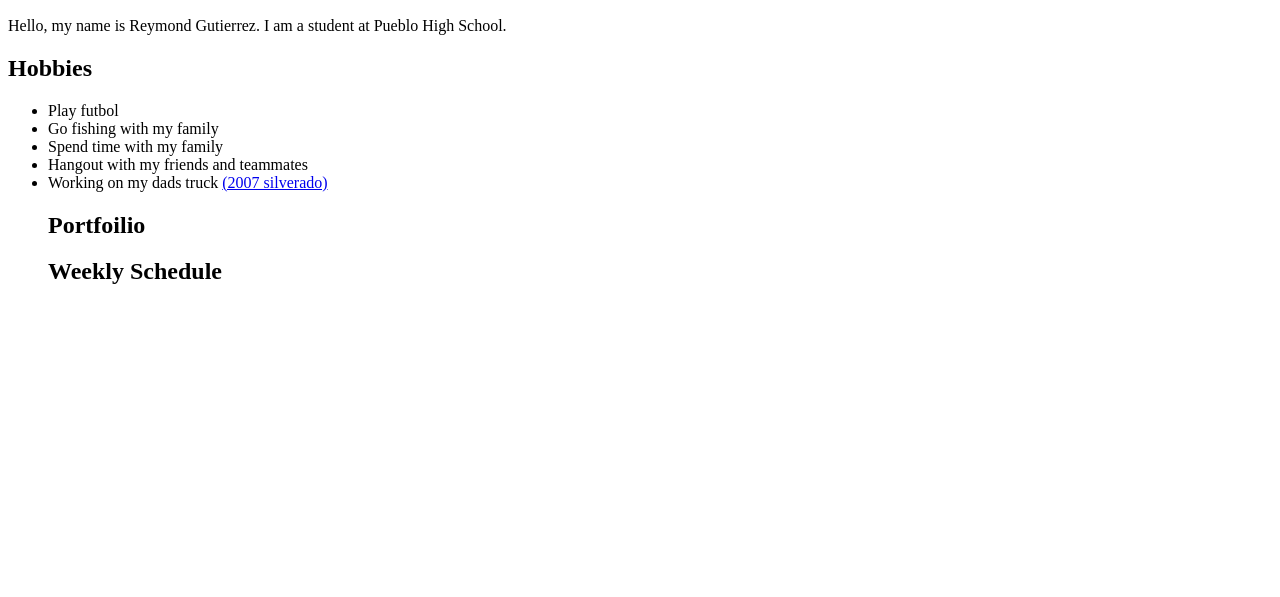
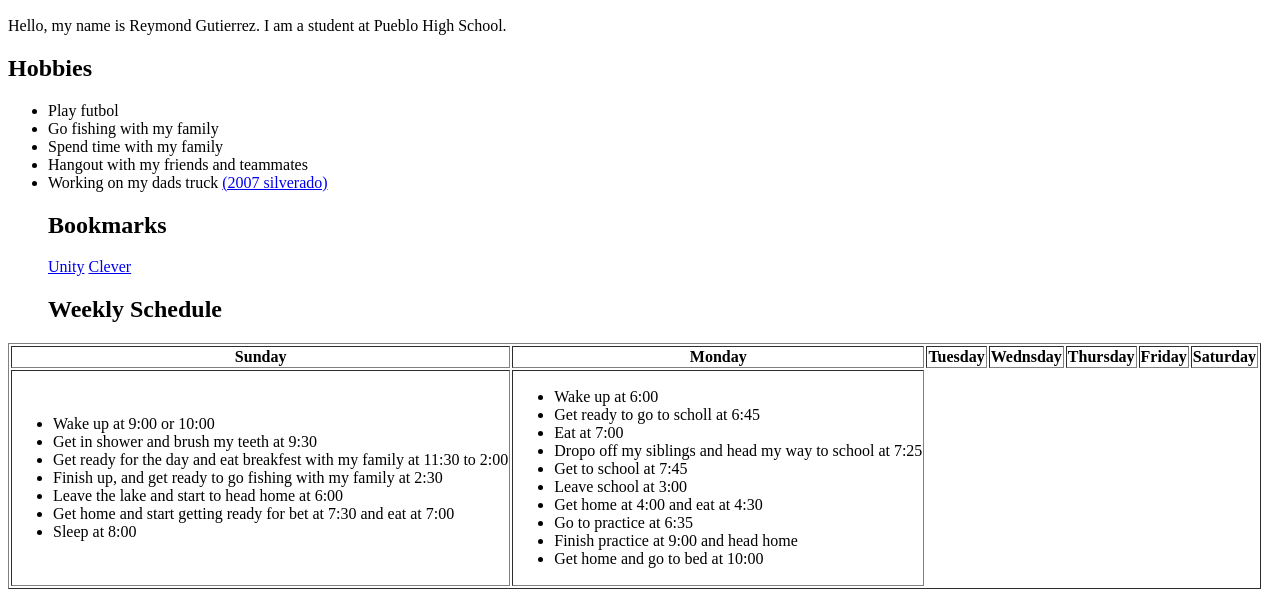
Before and after one commit to 1301312165-creator/Personal-Website-project, a plain HTML site: page index.html in a window 1280 px wide. Shown: the part 422-1019 px from the top of the page. Before the commit the page ends 800 px from the top, so only its background shows below. Drawn offline with Linux system fonts and the light colour scheme.

Commit message:
not done

```diff
--- a/index.html
+++ b/index.html
@@ -19,10 +19,58 @@
     <li>Hangout with my friends and teammates</li>
     <li>Working on my dads truck <a href="https://www.roughcountry.com/gallery/7-5-inch-lifted-2007-chevy-silverado-1500-4wd-85">(2007 silverado)</a></li>
 
-    <h2>Portfoilio</h2>
+    <h2>Bookmarks</h2>
+    <a href="https://unity.com/">Unity</a>
+    <a href="https://clever.com/in/tusd1/student/portal">Clever</a>
 
     <h2>Weekly Schedule</h2>
 
+
   </ul>
+
+  <table border="1">
+    <tr>
+      <th>Sunday</th>
+      <th>Monday</th>
+      <th>Tuesday</th>
+      <th>Wednsday</th>
+      <th>Thursday</th>
+      <th>Friday</th>
+      <th>Saturday</th>
+    </tr>
+    <tr>
+    <td>
+      <ul>
+        <li>Wake up at 9:00 or 10:00</li>
+        <li>Get in shower and brush my teeth at 9:30</li>
+        <li>Get ready for the day and eat breakfest with my family at 11:30 to 2:00</li>
+        <li>Finish up, and get ready to go fishing with my family at 2:30</li>
+        <li>Leave the lake and start to head home at 6:00</li>
+        <li>Get home and start getting ready for bet at 7:30 and eat at 7:00</li>
+        <li>Sleep at 8:00</li>
+      </ul>
+
+    </td>
+    <td>
+      <ul>
+        <li>Wake up at 6:00</li>
+        <li>Get ready to go to scholl at 6:45</li>
+        <li>Eat at 7:00</li>
+        <li>Dropo off my siblings and head my way to school at 7:25 </li>
+        <li>Get to school at 7:45</li>
+        <li>Leave school at 3:00</li>
+        <li>Get home at 4:00 and eat at 4:30</li>
+        <li>Go to practice at 6:35</li>
+        <li>Finish practice at 9:00 and head home</li>
+        <li>Get home and go to bed at 10:00</li>
+      </ul>
+    </td>
+
+    </ul>
+
+    </tr>
+
+
+  </table>
 </body>
 </html>
```
